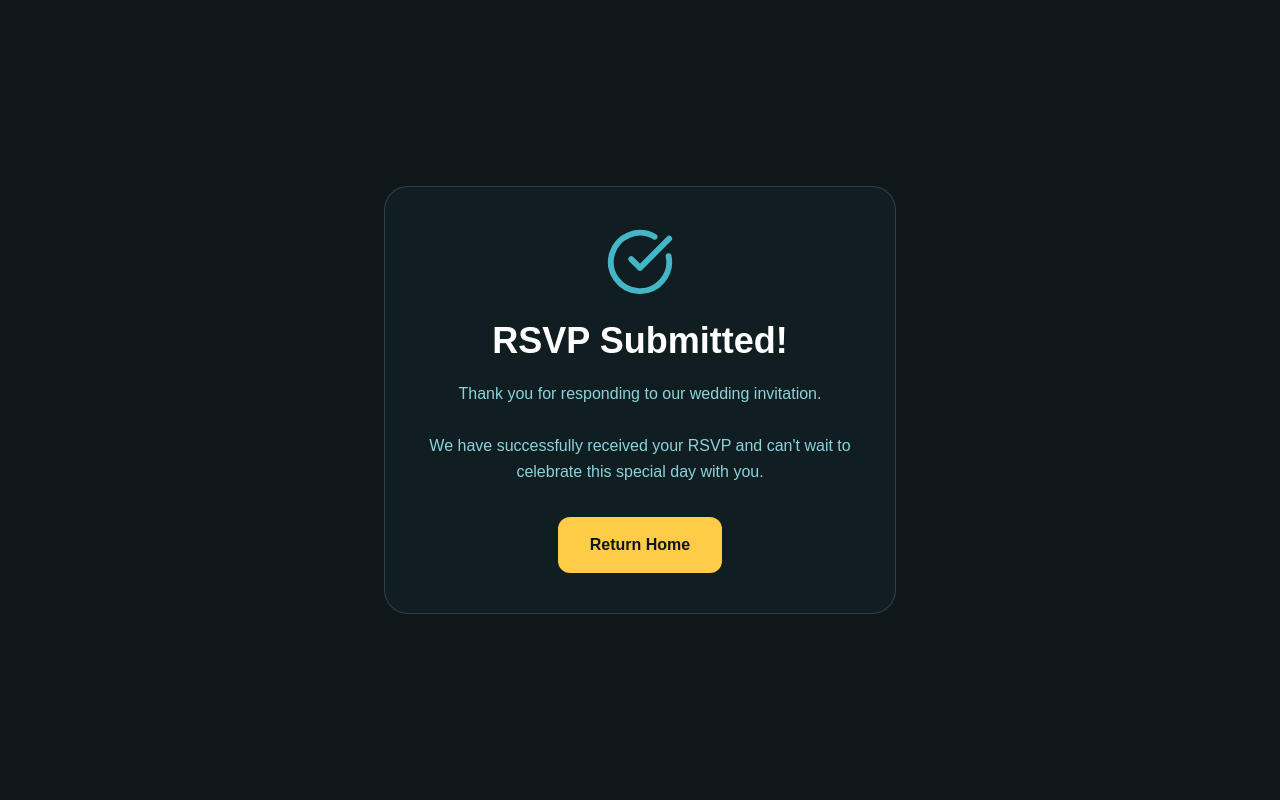
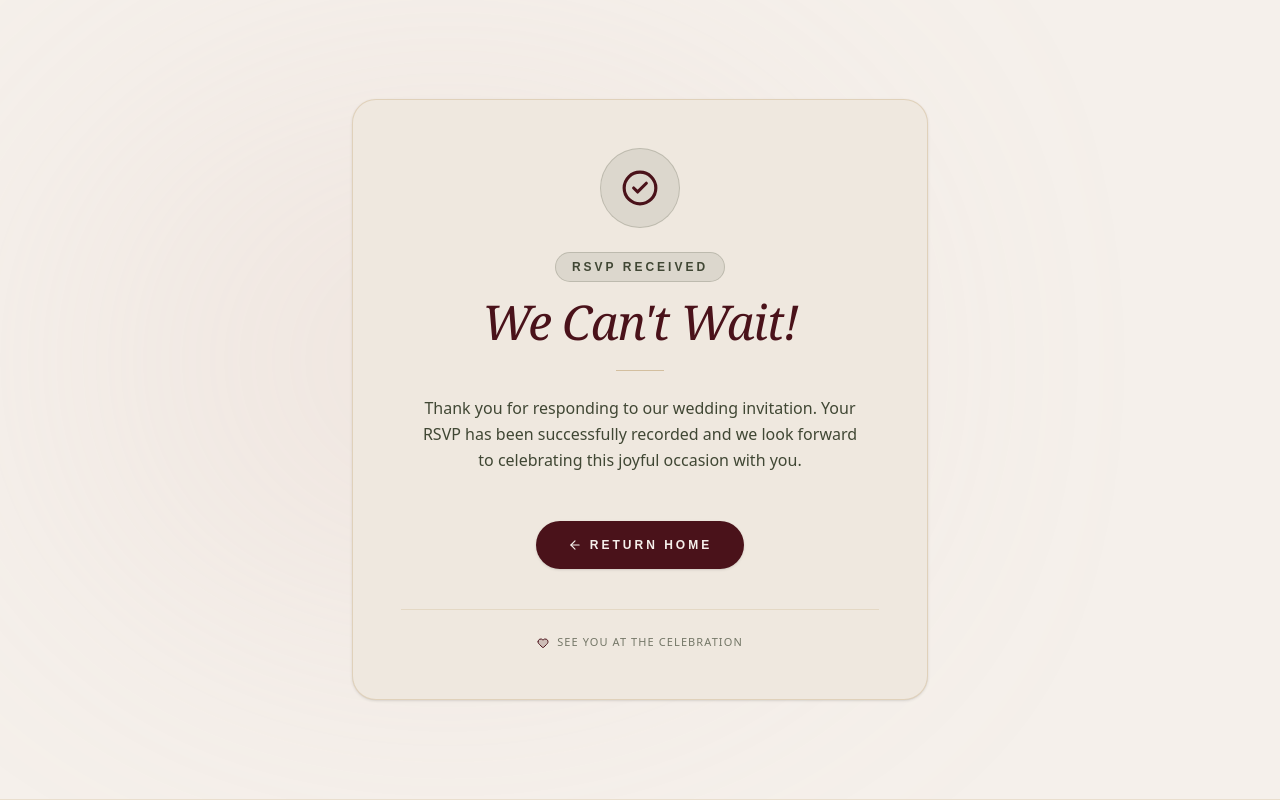
Before and after one commit to chibuikem-emmanuel/Daniel-and-Bride, a Next.js app: page /rsvp-success in a window 1280 px wide. Built offline with nearby package versions, Linux system fonts and the light colour scheme.

Commit message:
changes on UI for success

```diff
--- a/app/rsvp-success/page.tsx
+++ b/app/rsvp-success/page.tsx
@@ -1,37 +1,77 @@
 "use client";
 
 import Link from "next/link";
-import { CheckCircle } from "lucide-react";
+import { motion } from "framer-motion";
+import { CheckCircle2, Heart, ArrowLeft } from "lucide-react";
 
 export default function RSVPSuccess() {
   return (
-    <main className="min-h-screen bg-[#0E1719] flex items-center justify-center px-6">
-      <div className="max-w-lg w-full bg-[#44B6C5]/5 border border-[#8DD2DB]/20 rounded-3xl p-10 text-center">
+    <main className="min-h-screen bg-[#F5F0EB] flex items-center justify-center px-6 relative overflow-hidden border-b border-[#C2A675]/25">
+      {/* Ambient background glow */}
+      <motion.div
+        animate={{
+          scale: [1, 1.15, 1],
+          opacity: [0.12, 0.22, 0.12],
+        }}
+        transition={{
+          duration: 16,
+          repeat: Infinity,
+          ease: "easeInOut",
+        }}
+        className="absolute top-[20%] left-[10%] w-[50%] h-[50%] rounded-full bg-[#D4B2A7] blur-[140px] pointer-events-none"
+      />
 
-        <CheckCircle
-          className="mx-auto text-[#44B6C5]"
-          size={70}
-        />
+      <motion.div
+        initial={{ opacity: 0, y: 20 }}
+        animate={{ opacity: 1, y: 0 }}
+        transition={{ duration: 0.8, ease: "easeOut" }}
+        className="max-w-xl w-full bg-[#EFE8DF] border border-[#C2A675]/35 rounded-3xl p-8 md:p-12 text-center relative z-10 shadow-sm backdrop-blur-md my-12"
+      >
+        {/* Animated Icon Badge */}
+        <motion.div
+          initial={{ scale: 0.8, opacity: 0 }}
+          animate={{ scale: 1, opacity: 1 }}
+          transition={{ delay: 0.2, duration: 0.5, type: "spring" }}
+          className="w-20 h-20 mx-auto rounded-full bg-[#404734]/10 border border-[#404734]/20 flex items-center justify-center mb-6 text-[#4A121A]"
+        >
+          <CheckCircle2 size={38} className="text-[#4A121A]" />
+        </motion.div>
 
-        <h1 className="text-4xl font-black text-white mt-6">
-          RSVP Submitted!
+        {/* Tagline Badge */}
+        <span className="text-xs font-semibold uppercase tracking-[0.25em] text-[#404734] bg-[#404734]/10 border border-[#404734]/20 px-4 py-1.5 rounded-full inline-block">
+          RSVP Received
+        </span>
+
+        {/* Header */}
+        <h1 className="text-3xl md:text-5xl font-serif italic text-[#4A121A] tracking-tight mt-4">
+          We Can't Wait!
         </h1>
 
-        <p className="text-[#8DD2DB] mt-5 leading-relaxed">
-          Thank you for responding to our wedding invitation.
-          <br /><br />
-          We have successfully received your RSVP and can't wait to celebrate
-          this special day with you.
+        <div className="w-12 h-[1px] bg-[#C2A675]/60 mx-auto my-6" />
+
+        {/* Message */}
+        <p className="text-[#404734] font-sans text-sm md:text-base leading-relaxed max-w-md mx-auto">
+          Thank you for responding to our wedding invitation. Your RSVP has been
+          successfully recorded and we look forward to celebrating this joyful occasion with you.
         </p>
 
-        <Link
-          href="/"
-          className="inline-block mt-8 bg-[#FFCC47] text-[#0E1719] px-8 py-4 rounded-xl font-black hover:opacity-90 transition"
-        >
-          Return Home
-        </Link>
+        {/* Action Buttons */}
+        <div className="mt-8 pt-4 flex flex-col sm:flex-row items-center justify-center gap-4">
+          <Link
+            href="/"
+            className="w-full sm:w-auto bg-[#4A121A] text-[#F5F0EB] hover:bg-[#404734] px-8 py-4 rounded-full uppercase tracking-[0.25em] text-xs font-semibold transition-colors duration-300 shadow-sm flex items-center justify-center gap-2 group"
+          >
+            <ArrowLeft size={14} className="group-hover:-translate-x-1 transition-transform" />
+            <span>Return Home</span>
+          </Link>
+        </div>
 
-      </div>
+        {/* Subtle Footer Note */}
+        <div className="mt-10 pt-6 border-t border-[#C2A675]/25 flex items-center justify-center gap-2 text-[11px] font-sans text-[#404734]/70 uppercase tracking-widest">
+          <Heart size={12} className="text-[#4A121A] fill-[#4A121A]/20" />
+          <span>See you at the celebration</span>
+        </div>
+      </motion.div>
     </main>
   );
 }
```
